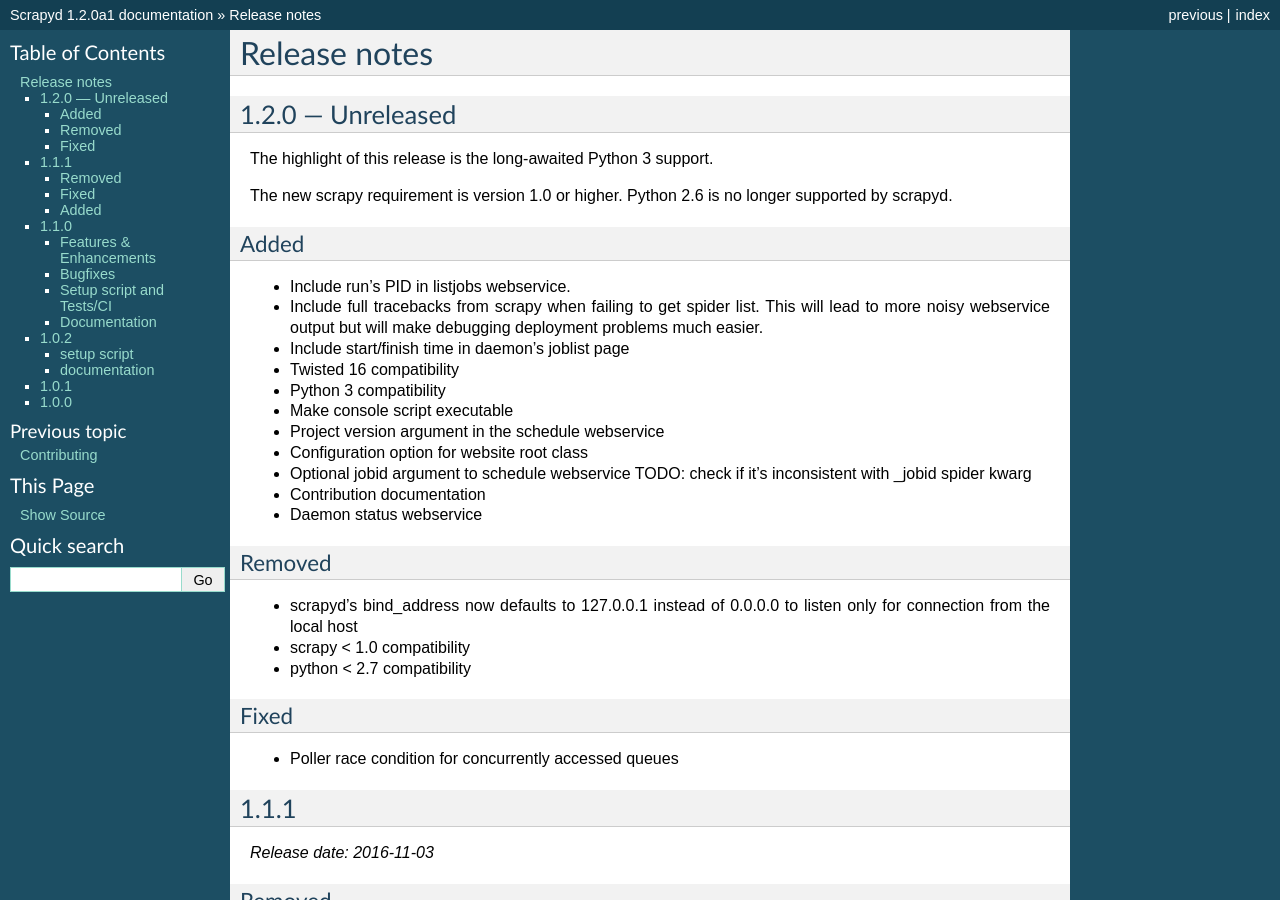
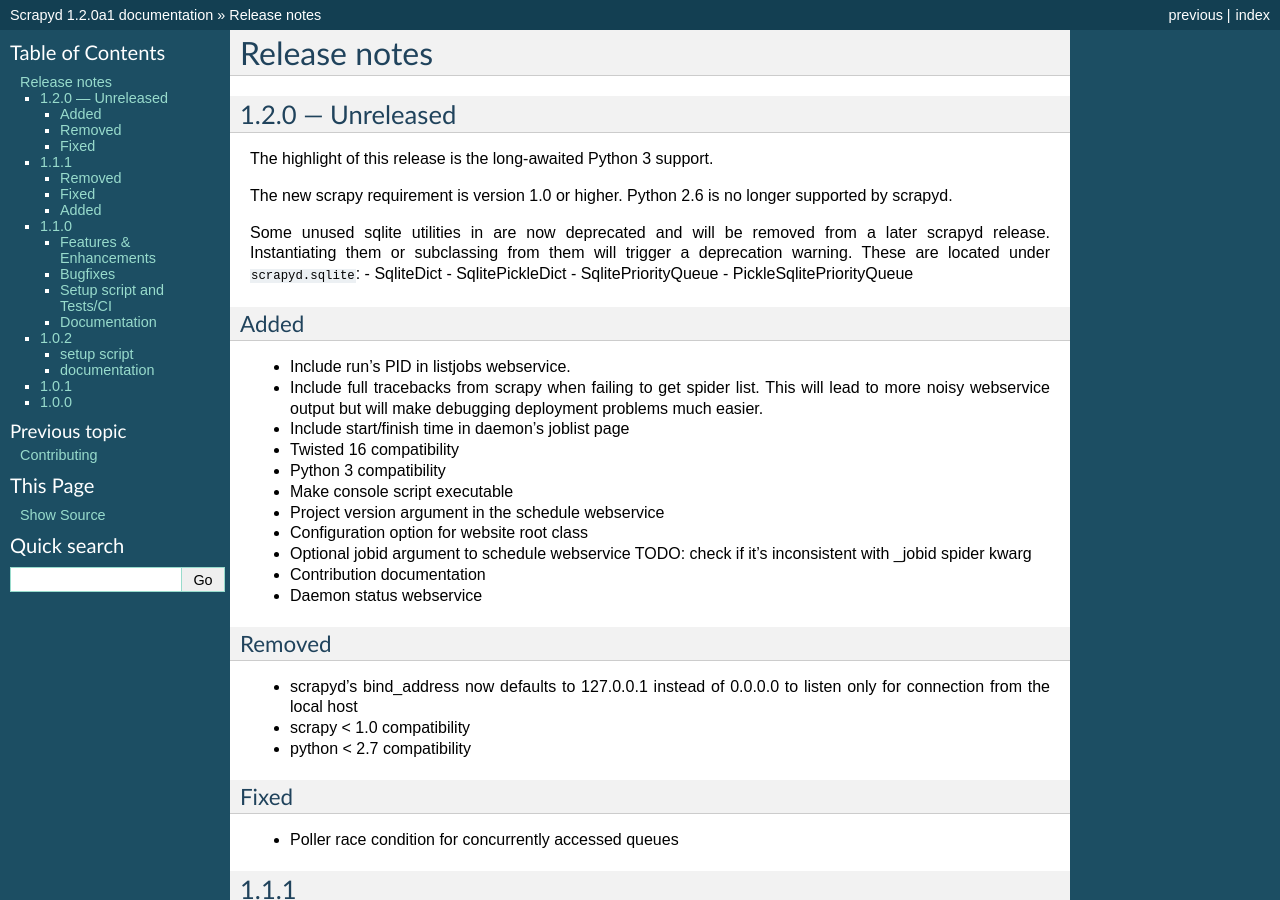
Before and after one commit to scrapy/scrapyd, a Sphinx documentation site: the page built from docs/news.rst, in a window 1280 px wide and 900 px high. Built offline with Sphinx 7.4.7, drawn with Linux system fonts in a browser that asks for light colours.

Commit message:
document deprecation in changelog

```diff
--- a/docs/news.rst
+++ b/docs/news.rst
@@ -10,6 +10,16 @@
 
 The new scrapy requirement is version 1.0 or higher.
 Python 2.6 is no longer supported by scrapyd.
+
+Some unused sqlite utilities in are now deprecated
+and will be removed from a later scrapyd release.
+Instantiating them or subclassing from them
+will trigger a deprecation warning.
+These are located under ``scrapyd.sqlite``:
+- SqliteDict
+- SqlitePickleDict
+- SqlitePriorityQueue
+- PickleSqlitePriorityQueue
 
 Added
 ~~~~~
```
